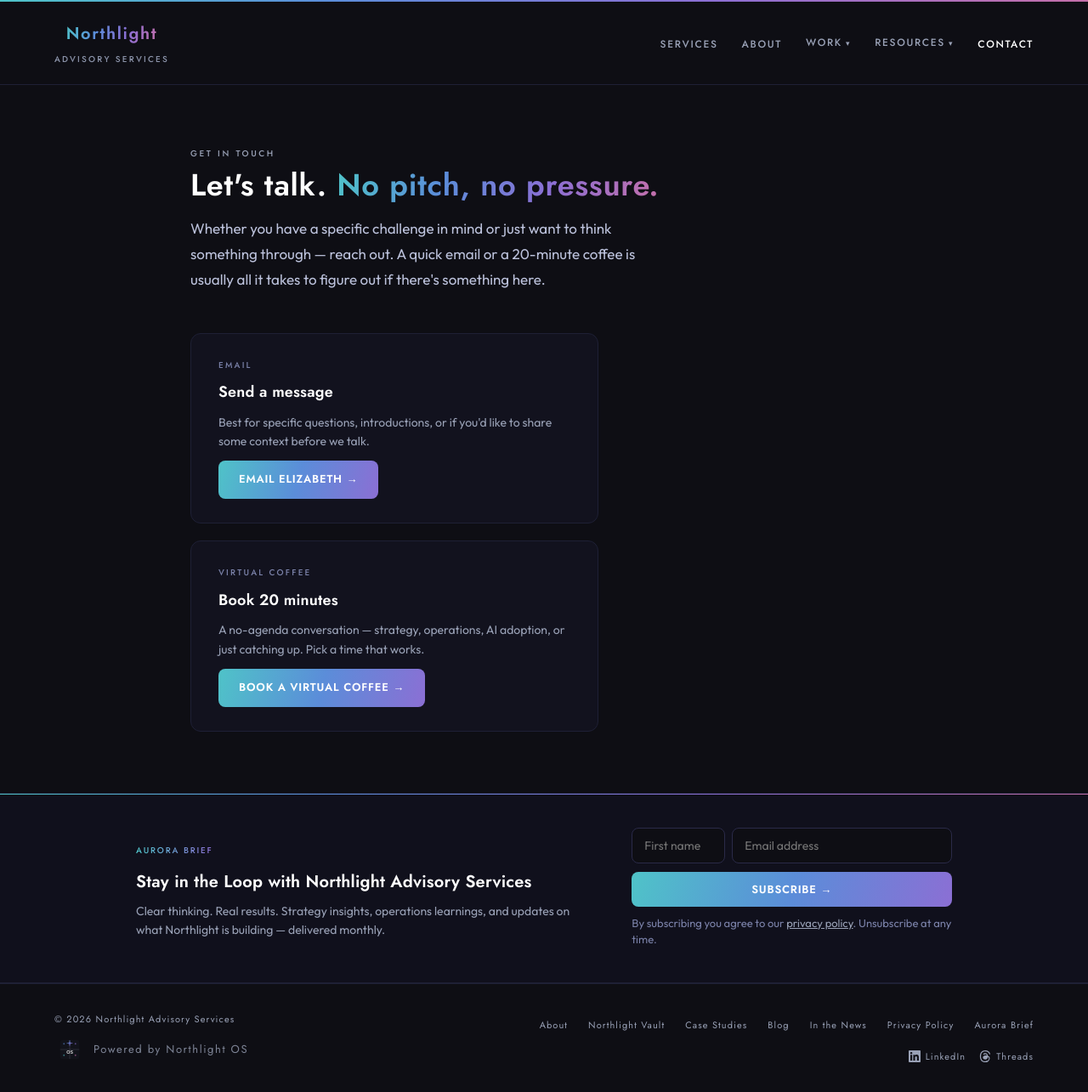
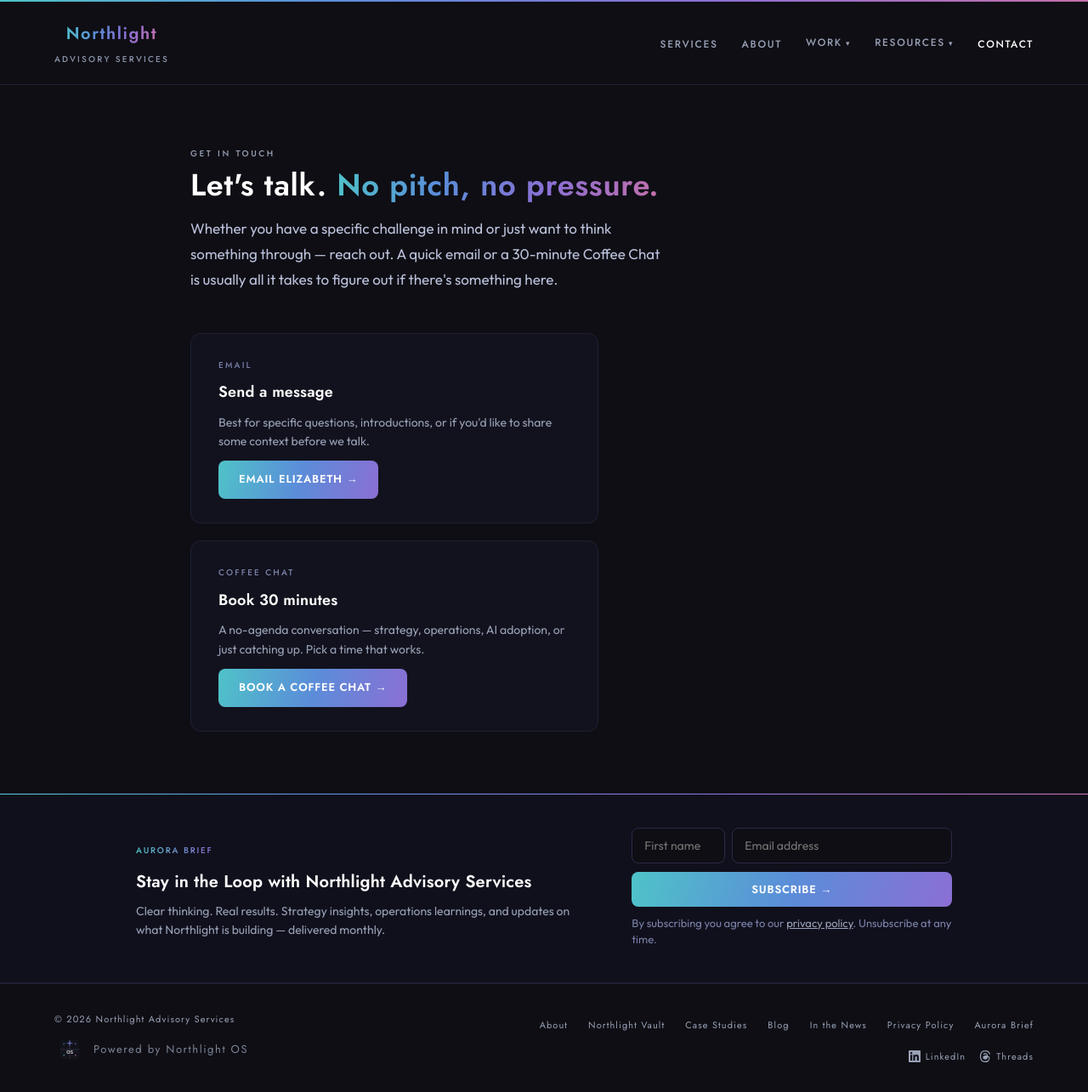
Before and after one commit to elizabethlemoine33-commits/bynorthlight-site, a Jekyll site: the page built from contact.html, in a window 1280 px wide. Shown: the whole page at 85% size. Built offline with Jekyll 4.4.1, drawn with Linux system fonts in a browser that asks for light colours.

Commit message:
Coffee Chat: 30 minutes and one name everywhere; full entity name in WebSite schema
Contact page said 20 minutes (3 places); it is 30. Replace 'Virtual Coffee' / 'Grab a virtual coffee' with 'Coffee Chat' on contact, coffee page title/H1/meta and the home page CTA, matching About, Services, FAQ and the directory listings. Homepage WebSite schema name now uses the full registered name.

Co-Authored-By: Claude Sonnet 5.5 <noreply@anthropic.com>

```diff
--- a/contact.html
+++ b/contact.html
@@ -6,10 +6,10 @@
   <meta charset="UTF-8">
   <meta name="viewport" content="width=device-width, initial-scale=1.0">
   <title>Contact — Northlight Advisory Services</title>
-  <meta name="description" content="Get in touch with Northlight Advisory Services. Reach out by email or book a virtual coffee with Elizabeth Lemoine — no pitch, no pressure.">
+  <meta name="description" content="Get in touch with Northlight Advisory Services. Reach out by email or book a free 30-minute Coffee Chat with Elizabeth Lemoine — no pitch, no pressure.">
   <link rel="canonical" href="https://bynorthlight.ca/contact.html">
   <meta property="og:title" content="Contact — Northlight Advisory Services">
-  <meta property="og:description" content="Get in touch with Northlight Advisory Services. Reach out by email or book a virtual coffee with Elizabeth Lemoine.">
+  <meta property="og:description" content="Get in touch with Northlight Advisory Services. Reach out by email or book a free 30-minute Coffee Chat with Elizabeth Lemoine.">
   <meta property="og:image" content="https://bynorthlight.ca/northlight-og-image.png">
   <meta property="og:image:width" content="1200">
   <meta property="og:image:height" content="630">
@@ -18,7 +18,7 @@
   <meta property="og:site_name" content="Northlight Advisory Services">
   <meta name="twitter:card" content="summary_large_image">
   <meta name="twitter:title" content="Contact — Northlight Advisory Services">
-  <meta name="twitter:description" content="Get in touch with Northlight Advisory Services. Reach out by email or book a virtual coffee with Elizabeth Lemoine.">
+  <meta name="twitter:description" content="Get in touch with Northlight Advisory Services. Reach out by email or book a free 30-minute Coffee Chat with Elizabeth Lemoine.">
   <meta name="twitter:image" content="https://bynorthlight.ca/northlight-og-image.png">
   <link rel="sitemap" type="application/xml" href="/sitemap.xml">
 
@@ -27,7 +27,7 @@
     "@context": "https://schema.org",
     "@type": "ContactPage",
     "name": "Contact — Northlight Advisory Services",
-    "description": "Get in touch with Northlight Advisory Services by email or book a virtual coffee with Elizabeth Lemoine.",
+    "description": "Get in touch with Northlight Advisory Services by email or book a free 30-minute Coffee Chat with Elizabeth Lemoine.",
     "url": "https://bynorthlight.ca/contact.html",
     "isPartOf": { "@id": "https://bynorthlight.ca#northlight" },
     "author": { "@id": "https://bynorthlight.ca/about.html#elizabeth" }
@@ -228,7 +228,7 @@
     <section class="section-padded" aria-labelledby="contact-headline">
       <p class="section-label">Get in Touch</p>
       <h1 class="section-headline" id="contact-headline">Let's talk. <span>No pitch, no pressure.</span></h1>
-      <p class="section-intro">Whether you have a specific challenge in mind or just want to think something through — reach out. A quick email or a 20-minute coffee is usually all it takes to figure out if there's something here.</p>
+      <p class="section-intro">Whether you have a specific challenge in mind or just want to think something through — reach out. A quick email or a 30-minute Coffee Chat is usually all it takes to figure out if there's something here.</p>
 
       <div class="contact-options">
 
@@ -240,10 +240,10 @@
         </div>
 
         <div class="contact-card">
-          <p class="contact-card-label">Virtual Coffee</p>
-          <p class="contact-card-title">Book 20 minutes</p>
+          <p class="contact-card-label">Coffee Chat</p>
+          <p class="contact-card-title">Book 30 minutes</p>
           <p class="contact-card-desc">A no-agenda conversation — strategy, operations, AI adoption, or just catching up. Pick a time that works.</p>
-          <a href="/coffee" class="btn-primary">Book a Virtual Coffee →</a>
+          <a href="/coffee" class="btn-primary">Book a Coffee Chat →</a>
         </div>
 
       </div>
--- a/index.html
+++ b/index.html
@@ -808,8 +808,8 @@
 
     <!-- ── PRIMARY CTA ── -->
     <div class="page-wrap" style="padding-top: 0; padding-bottom: 0;">
-      <p style="font-family: 'Outfit', sans-serif; font-size: 17px; color: var(--haze); line-height: 1.75; max-width: 780px; margin-bottom: 24px;">Whatever you've just named for yourself, that's the actual conversation. Grab a virtual coffee and talk it through.</p>
-      <a href="/coffee" style="display: inline-block; font-family: 'Jost', sans-serif; font-size: 14px; font-weight: 600; letter-spacing: 0.04em; color: #fff; background: linear-gradient(105deg, #4FC3C8 0%, #5B8DD9 33%, #8B6FD4 66%, #C46FAA 100%); padding: 13px 26px; border-radius: 8px; text-decoration: none; margin-bottom: 48px;">Grab a virtual coffee →</a>
+      <p style="font-family: 'Outfit', sans-serif; font-size: 17px; color: var(--haze); line-height: 1.75; max-width: 780px; margin-bottom: 24px;">Whatever you've just named for yourself, that's the actual conversation. Book a Coffee Chat and talk it through.</p>
+      <a href="/coffee" style="display: inline-block; font-family: 'Jost', sans-serif; font-size: 14px; font-weight: 600; letter-spacing: 0.04em; color: #fff; background: linear-gradient(105deg, #4FC3C8 0%, #5B8DD9 33%, #8B6FD4 66%, #C46FAA 100%); padding: 13px 26px; border-radius: 8px; text-decoration: none; margin-bottom: 48px;">Book a Coffee Chat →</a>
     </div>
 
     <!-- ── OUTCOMES ROW ── -->
```
Also changed, not shown: other parts of index.html (+1 -1 lines), coffee.html (+5 -5 lines).
